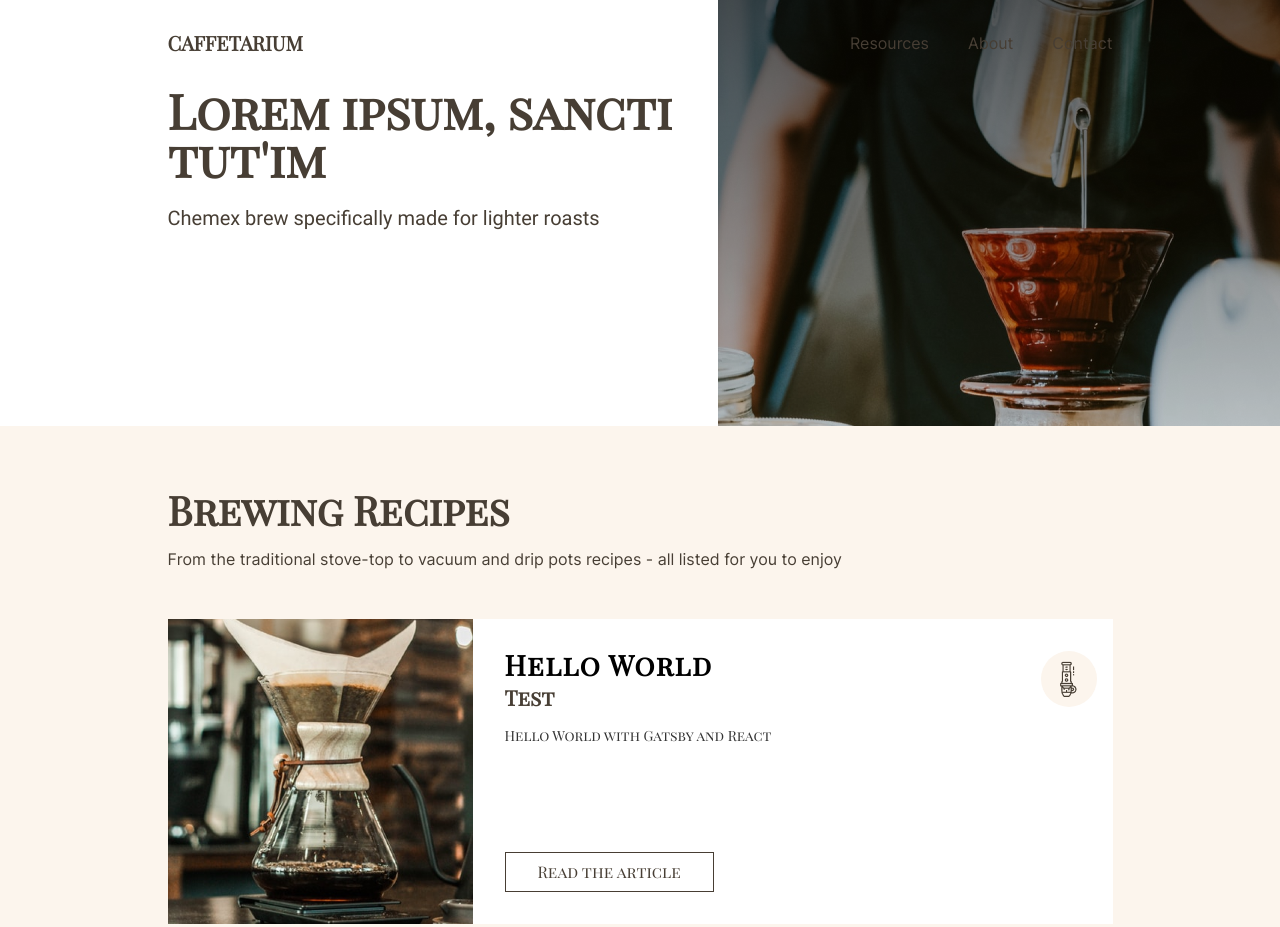
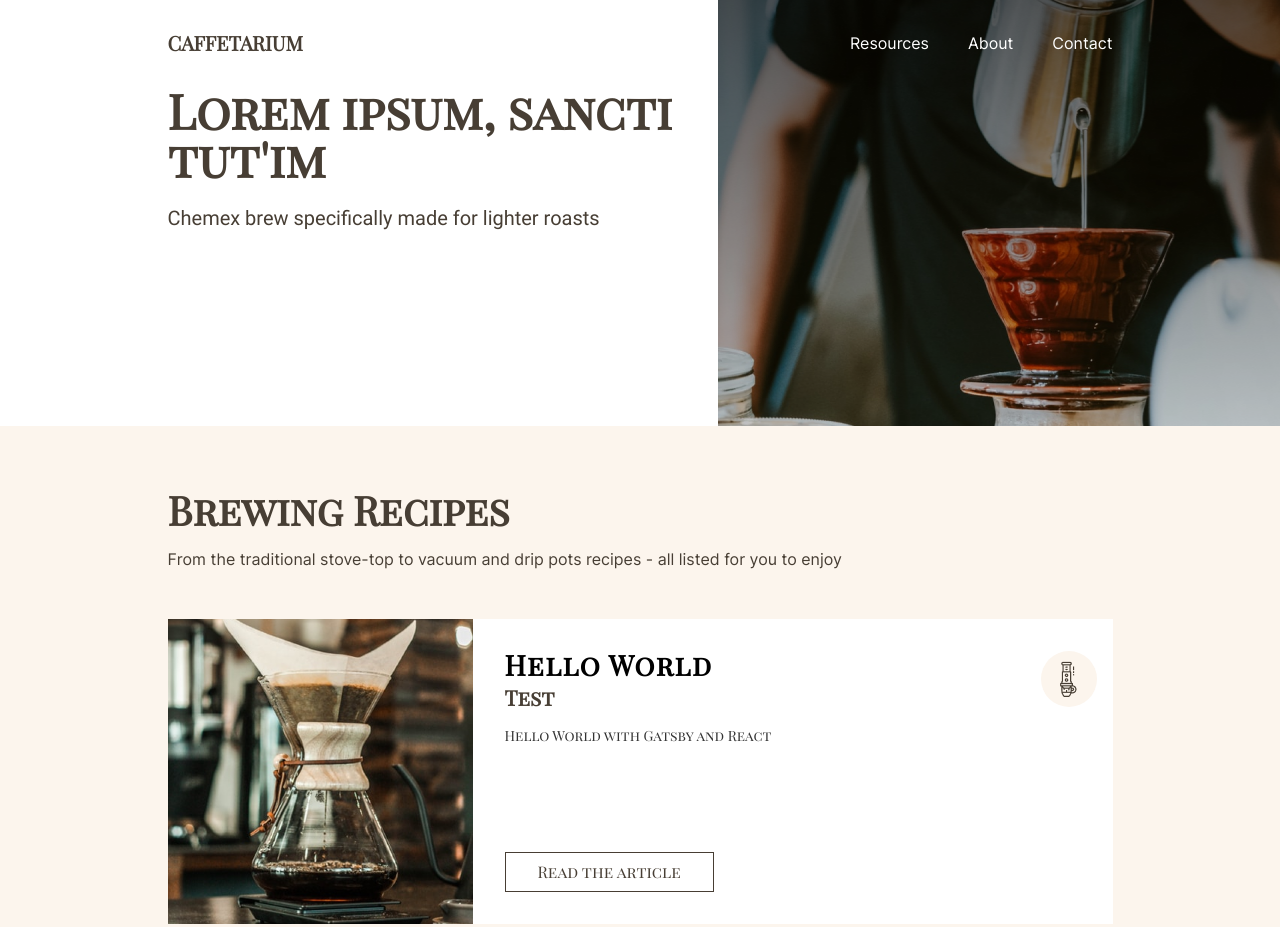
Before and after one commit to alextraykov/coffeeproject, a Gatsby site: page / in a window 1280 px wide. Shown: the top 927 px of the page. Built offline with nearby package versions, Linux system fonts and the light colour scheme; Gatsby itself is replaced by a stand-in of ours.

Commit message:
fixing hero image sizing and navbar text color

```diff
--- a/src/components/Button.js
+++ b/src/components/Button.js
@@ -25,7 +25,7 @@ const StyledButton = styled(Link)`
 
 const Button = props => {
   return (
-    <StyledButton to="/first-post" {...props}>
+    <StyledButton to={props.path} {...props}>
       {props.children}
     </StyledButton>
   );
--- a/src/components/Hero.js
+++ b/src/components/Hero.js
@@ -25,29 +25,34 @@ const Image = styled.div`
     position: absolute;
     top: 0;
     right: 0;
-    background: red;
     height: 100%;
     max-height: 538px;
-    width: 43.888888888888889%;
+    width: 43.88888888888889%;
     z-index: -1;
     background-image: url("${HeroImage}");
+    background-repeat: no-repeat;
+    // background-size: cover;
 `;
 
-const Hero = (props) => {
+const Hero = props => {
   return (
     <>
       <GlobalStyle />
       <Wrapper>
         <TextWrapper>
-                    <Heading size="xl" color="taupe">Lorem ipsum, sancti tut'im</Heading>
-                    <Spacing height="24px"/>
-                    <Heading size="s" color="taupe" font="Roboto" weight="normal">Chemex brew specifically made for lighter roasts</Heading>
+          <Heading size="xl" color="taupe">
+            Lorem ipsum, sancti tut'im
+          </Heading>
+          <Spacing height="24px" />
+          <Heading size="s" color="taupe" font="Roboto" weight="normal">
+            Chemex brew specifically made for lighter roasts
+          </Heading>
         </TextWrapper>
         <Spacing height="198px" />
+        <Image />
       </Wrapper>
-            <Image />
     </>
-    )
-}
+  );
+};
 
 export default Hero;
--- a/src/components/NavBar.js
+++ b/src/components/NavBar.js
@@ -38,7 +38,7 @@ const ClusterButton = styled(StyledLink)`
   }
 `;
 
-const NavBar = (props) => {
+const NavBar = props => {
   return (
     <Header>
       <Wrapper>
@@ -49,17 +49,17 @@ const NavBar = (props) => {
         </StyledLink>
         <NavCluster>
           <ClusterButton to="/resources">
-            <Text type="button" color="taupe">
+            <Text type="button" color="white">
               Resources
             </Text>
           </ClusterButton>
           <ClusterButton to="/about">
-            <Text type="button" color="taupe">
+            <Text type="button" color="white">
               About
             </Text>
           </ClusterButton>
           <ClusterButton to="/contact">
-            <Text type="button" color="taupe">
+            <Text type="button" color="white">
               Contact
             </Text>
           </ClusterButton>
--- a/src/pages/index.js
+++ b/src/pages/index.js
@@ -45,7 +45,7 @@ const IndexPage = props => {
             good cup of coffee is always welcome, right?
           </Text>
           <Spacing height="32px" />
-          <Button>Support us</Button>
+          <Button path="/">Support us</Button>
         </Section>
         <Section>
           <Heading size="l" color="taupe">
@@ -69,7 +69,7 @@ const IndexPage = props => {
             contact us.
           </Text>
           <Spacing height="32px" />
-          <Button>Contact us</Button>
+          <Button path="/">Contact us</Button>
         </Section>
       </Layout>
     </>
```
Lines whose indentation alone changed are shown as unchanged.
